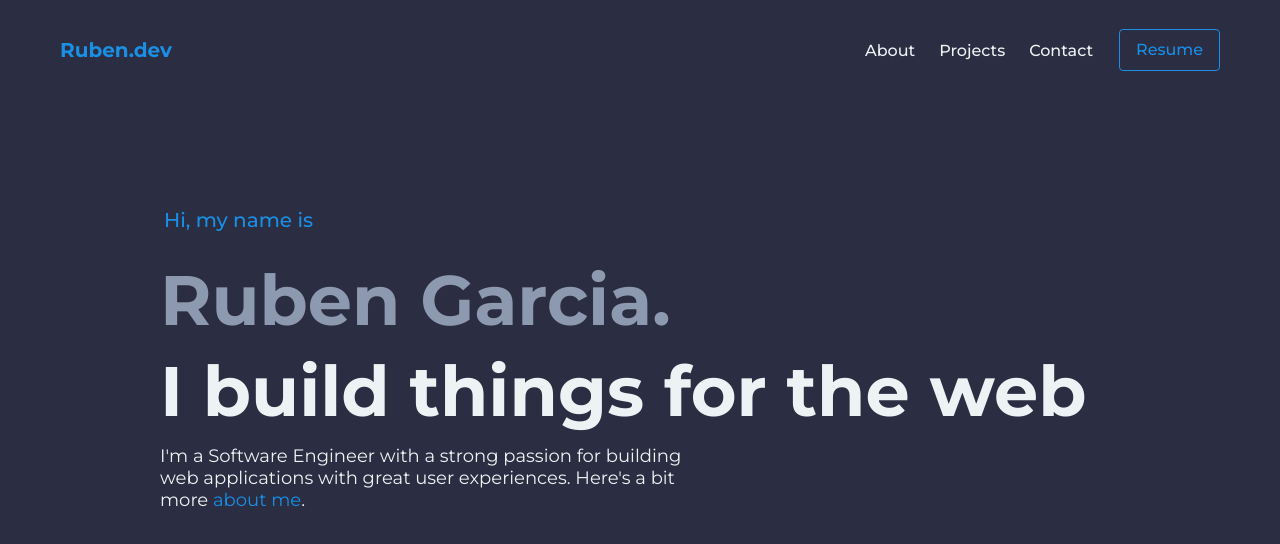
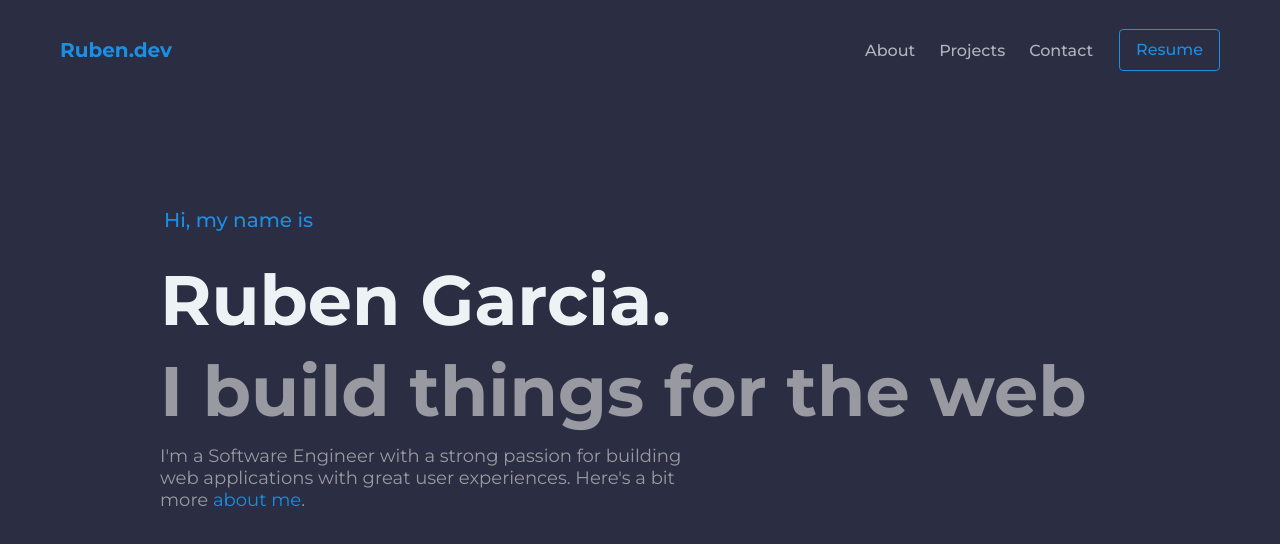
Before and after one commit to rgarci82/personal-website, a React (Create React App) app: page / in a window 1280 px wide. Shown: the top 544 px of the page. Built offline with nearby package versions, Linux system fonts and the light colour scheme.

Commit message:
changed color scheme

```diff
--- a/src/index.css
+++ b/src/index.css
@@ -53,7 +53,7 @@ li {
   padding: 0 60px;
   position: sticky;
   top: 0;
-  color: #edf2f4;
+  color: #adb5bd;
 }
 
 .nav__link--list {
@@ -122,12 +122,12 @@ li {
 
 .header__big--text {
   font-size: clamp(40px, 8vw, 70px);
-  color: #8d99ae;
+  color: #edf2f4;
   line-height: 1.3;
 }
 
 .header > h3 {
-  color: #edf2f4;
+  color: #9999a1;
   margin-bottom: 8px;
 }
 
@@ -135,5 +135,5 @@ li {
   max-width: 540px;
   width: 100%;
   font-size: 18px;
-  color: #edf2f4;
+  color: #9999a1;
 }
```
